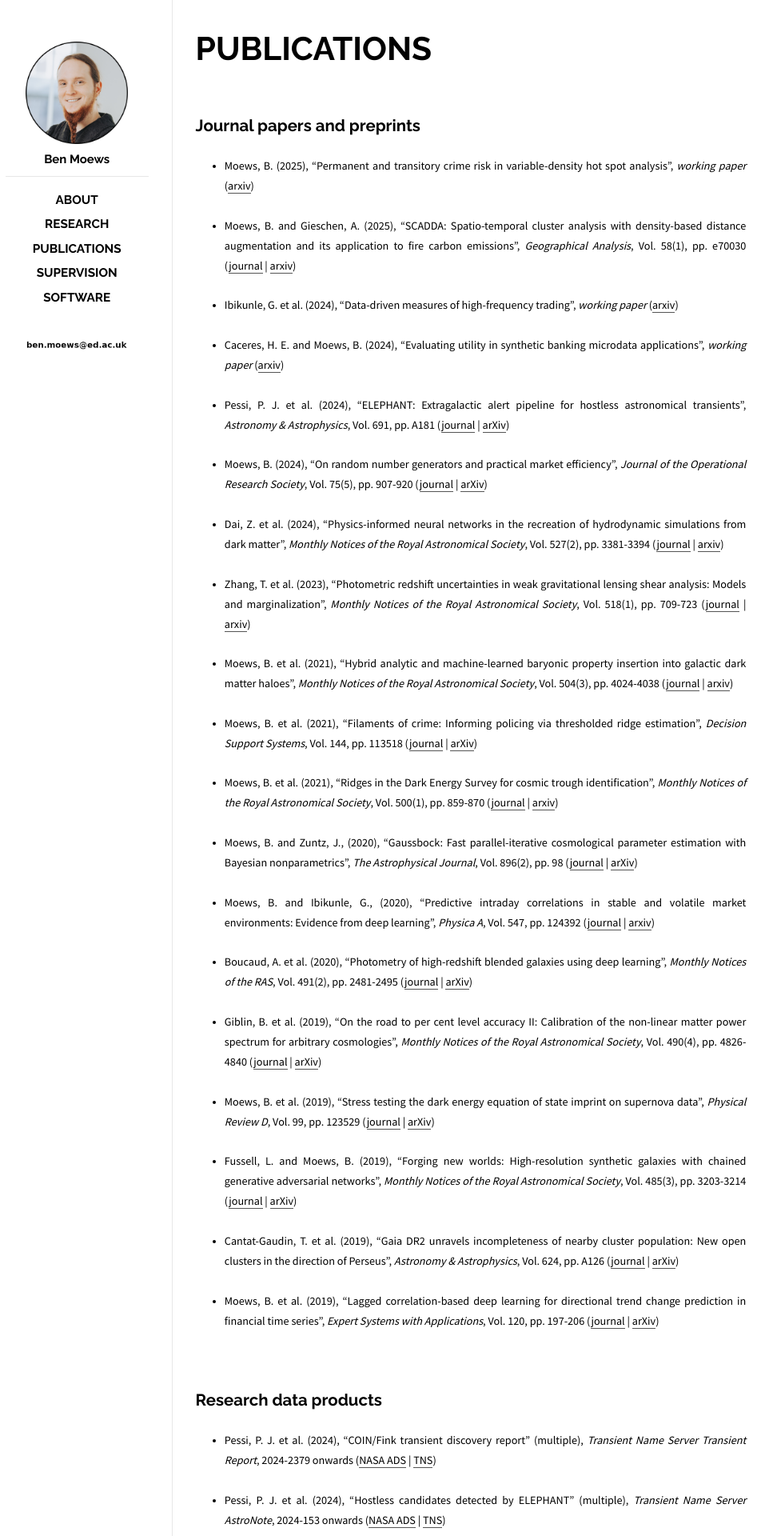
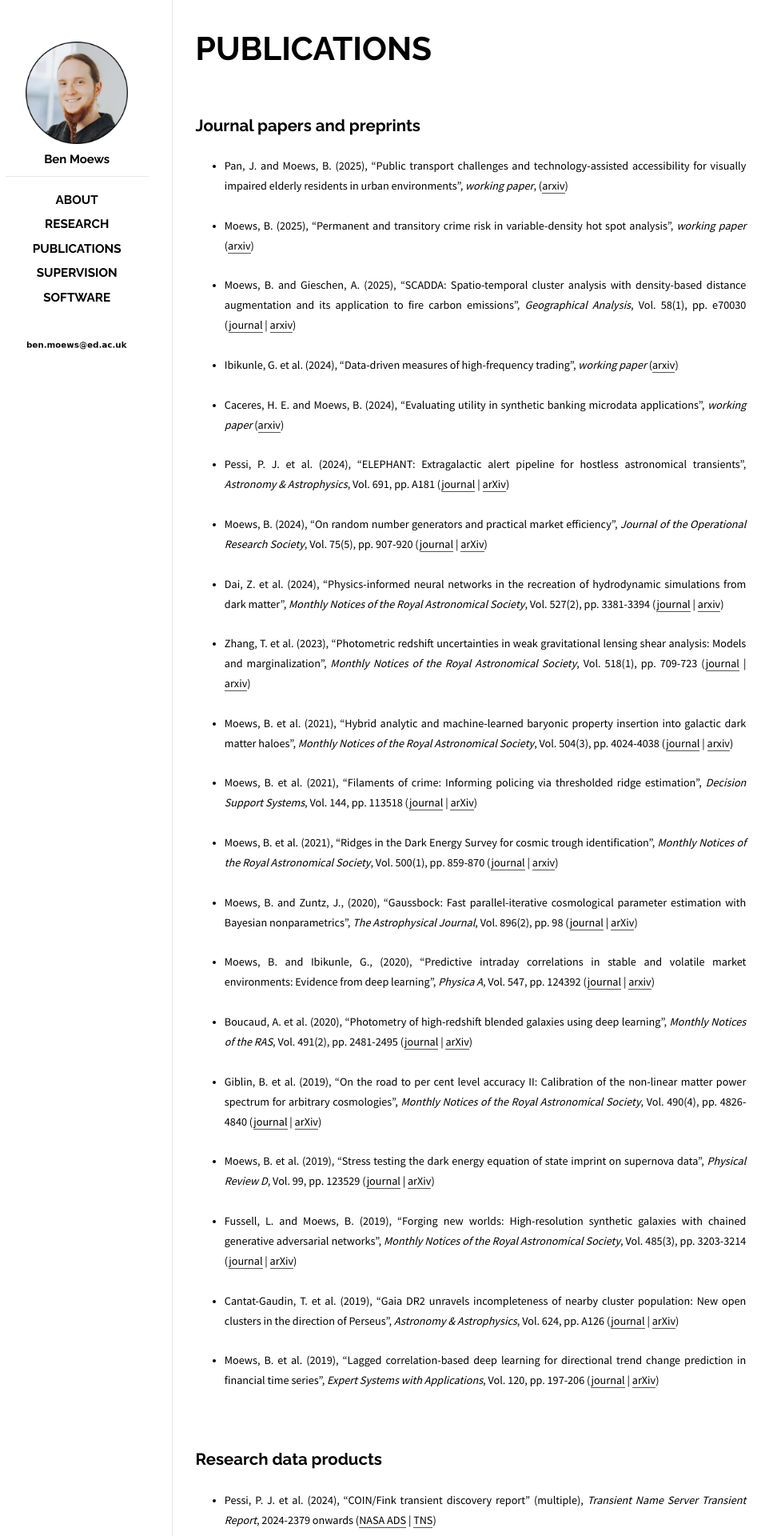
Before and after one commit to moews/moews.github.io, a Jekyll site: the page built from _posts/2017-03-25-publications.md, in a window 1280 px wide. Shown: the top 1920 px of the page at 80% size, without its empty margins (143-1110 px from the left). Built offline with Jekyll 4.4.1, drawn with Linux system fonts in a browser that asks for light colours; some of the changed lines change nothing that is shown.

Commit message:
Update 2017-03-25-publications.md

```diff
--- a/_posts/2017-03-25-publications.md
+++ b/_posts/2017-03-25-publications.md
@@ -10,9 +10,8 @@ categories: posts
 
 ## Journal papers and preprints
 
-<!--
-* <small>Pan, J. and Moews, B. (2025), "Public transport challenges and technology-assisted accessibility for visually impaired elderly residents in urban environments", _working paper_, ([arxiv]())</small>
--->
+* <small>Pan, J. and Moews, B. (2025), "Public transport challenges and technology-assisted accessibility for visually impaired elderly residents in urban environments", _working paper_, ([arxiv](https://arxiv.org/abs/2601.15291))</small>
+
 * <small>Moews, B. (2025), "Permanent and transitory crime risk in variable-density hot spot analysis", _working paper_ ([arxiv](https://arxiv.org/abs/2512.07467))</small>
 
 * <small>Moews, B. and Gieschen, A. (2025), "SCADDA: Spatio-temporal cluster analysis with density-based distance augmentation and its application to fire carbon emissions", _Geographical Analysis_, Vol. 58(1), pp. e70030 ([journal](https://doi.org/10.1111/gean.70030) | [arxiv](https://arxiv.org/abs/2311.04290))</small>
```
